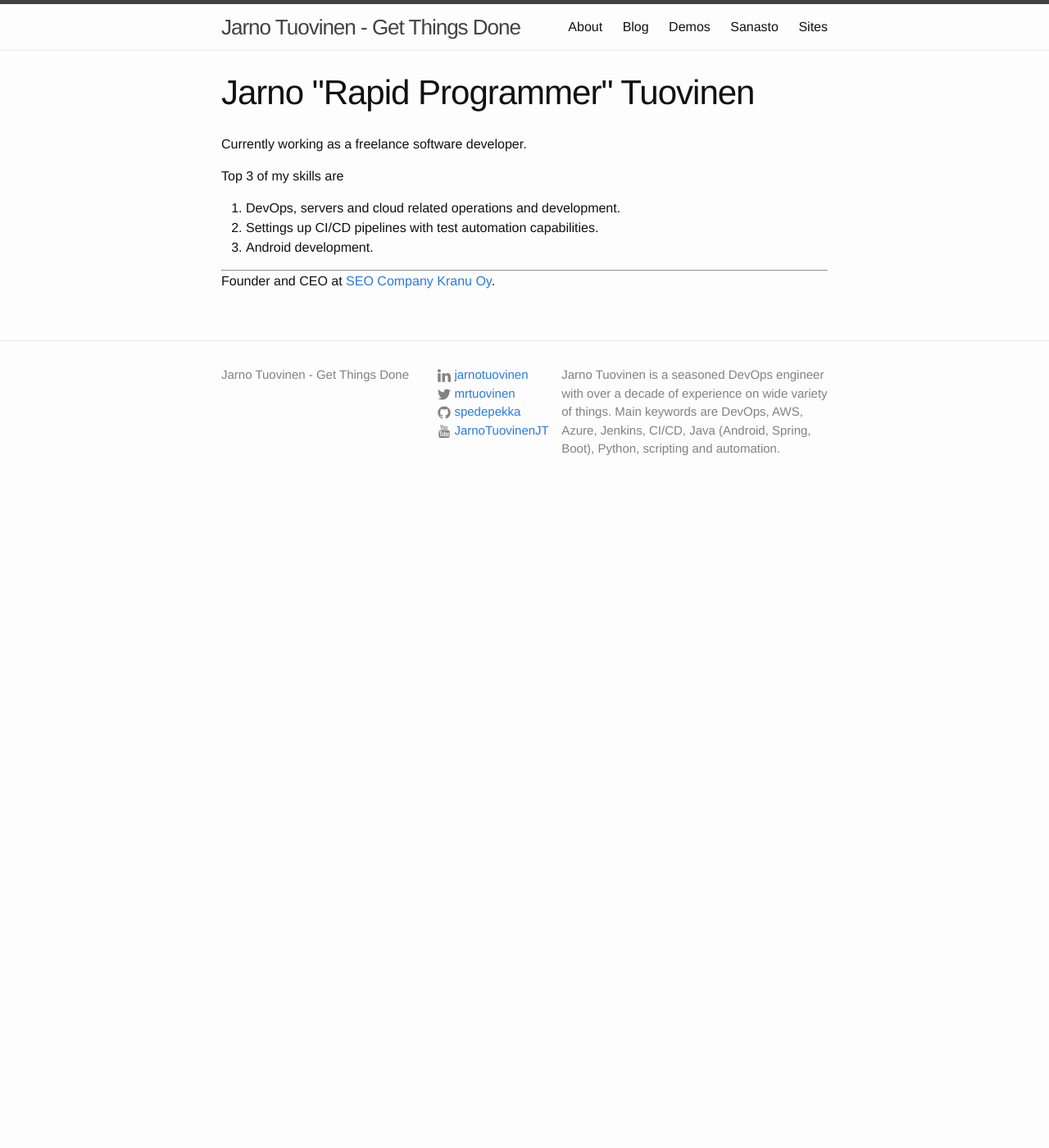
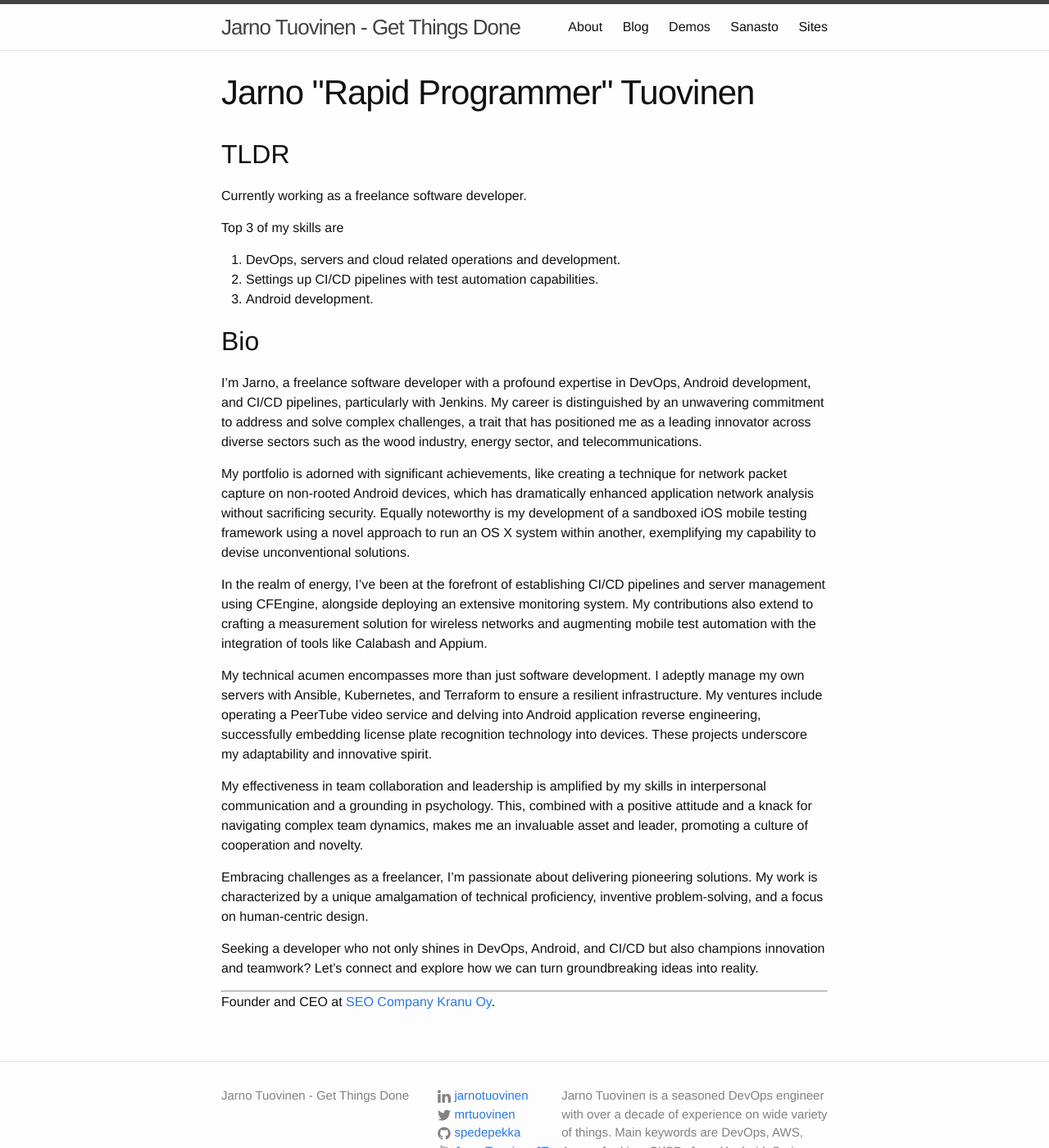
Before and after one commit to spedepekka/spedepekka.github.io, a Jekyll site: the page built from index.md, in a window 1280 px wide and 1400 px high. Shown: the whole window at 82% size. Built offline with Jekyll 4.4.1, drawn with Linux system fonts in a browser that asks for light colours.

Commit message:
Update bio to frontpage

```diff
--- a/index.md
+++ b/index.md
@@ -2,6 +2,8 @@
 layout: page
 title: Jarno "Rapid Programmer" Tuovinen
 ---
+
+## TLDR
 
 Currently working as a freelance software developer.
 
@@ -11,6 +13,22 @@ Top 3 of my skills are
 2. Settings up CI/CD pipelines with test automation capabilities.
 3. Android development.
 
+## Bio
+
+I'm Jarno, a freelance software developer with a profound expertise in DevOps, Android development, and CI/CD pipelines, particularly with Jenkins. My career is distinguished by an unwavering commitment to address and solve complex challenges, a trait that has positioned me as a leading innovator across diverse sectors such as the wood industry, energy sector, and telecommunications.
+
+My portfolio is adorned with significant achievements, like creating a technique for network packet capture on non-rooted Android devices, which has dramatically enhanced application network analysis without sacrificing security. Equally noteworthy is my development of a sandboxed iOS mobile testing framework using a novel approach to run an OS X system within another, exemplifying my capability to devise unconventional solutions.
+
+In the realm of energy, I've been at the forefront of establishing CI/CD pipelines and server management using CFEngine, alongside deploying an extensive monitoring system. My contributions also extend to crafting a measurement solution for wireless networks and augmenting mobile test automation with the integration of tools like Calabash and Appium.
+
+My technical acumen encompasses more than just software development. I adeptly manage my own servers with Ansible, Kubernetes, and Terraform to ensure a resilient infrastructure. My ventures include operating a PeerTube video service and delving into Android application reverse engineering, successfully embedding license plate recognition technology into devices. These projects underscore my adaptability and innovative spirit.
+
+My effectiveness in team collaboration and leadership is amplified by my skills in interpersonal communication and a grounding in psychology. This, combined with a positive attitude and a knack for navigating complex team dynamics, makes me an invaluable asset and leader, promoting a culture of cooperation and novelty.
+
+Embracing challenges as a freelancer, I'm passionate about delivering pioneering solutions. My work is characterized by a unique amalgamation of technical proficiency, inventive problem-solving, and a focus on human-centric design.
+
+Seeking a developer who not only shines in DevOps, Android, and CI/CD but also champions innovation and teamwork? Let's connect and explore how we can turn groundbreaking ideas into reality.
+
 ---
 
 Founder and CEO at [SEO Company Kranu Oy](https://www.kranu.fi/hakukoneoptimointi).
```
